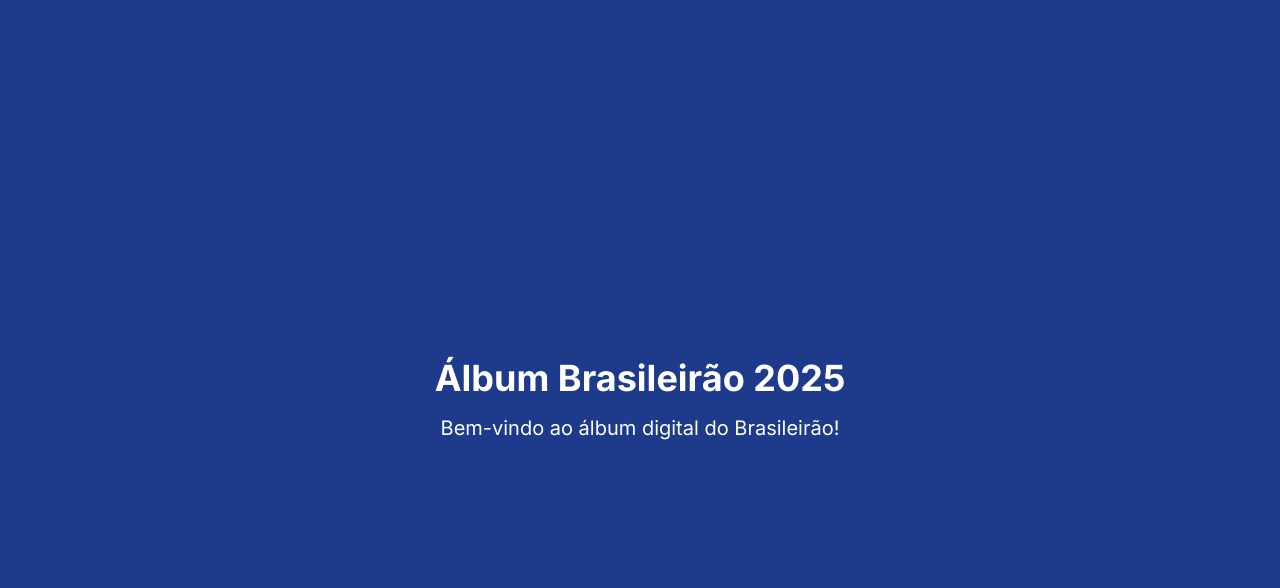
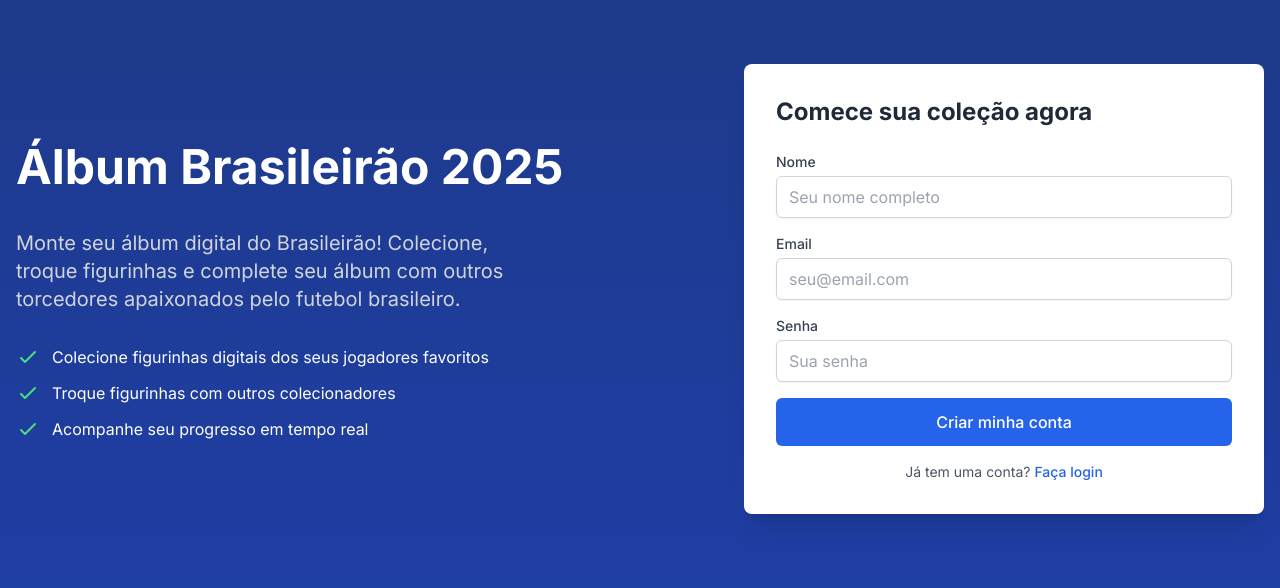
Before and after one commit to gbraghim/album-brasileirao-2025, a Next.js app: page / in a window 1280 px wide. Shown: the top 588 px of the page. Built offline with nearby package versions, Linux system fonts and the light colour scheme.

Commit message:
feat: atualiza landing page com novo design moderno

```diff
--- a/src/app/page.tsx
+++ b/src/app/page.tsx
@@ -1,15 +1,95 @@
+import React from 'react';
 import Link from 'next/link';
+import Image from 'next/image';
 
 export default function Home() {
   return (
-    <div className="min-h-screen flex items-center justify-center bg-blue-900">
-      <div className="text-center text-white">
-        <h1 className="text-4xl font-bold mb-4">
-          Álbum Brasileirão 2025
-        </h1>
-        <p className="text-xl">
-          Bem-vindo ao álbum digital do Brasileirão!
-        </p>
+    <div className="min-h-screen bg-gradient-to-b from-blue-900 to-blue-800">
+      <div className="container mx-auto px-4 py-16 flex flex-col lg:flex-row items-center justify-between">
+        {/* Lado esquerdo - Texto e CTA */}
+        <div className="lg:w-1/2 text-white space-y-8 mb-12 lg:mb-0">
+          <h1 className="text-5xl font-bold leading-tight">
+            Álbum Brasileirão 2025
+          </h1>
+          <p className="text-xl text-gray-300 max-w-lg">
+            Monte seu álbum digital do Brasileirão! Colecione, troque figurinhas e complete seu álbum com outros torcedores apaixonados pelo futebol brasileiro.
+          </p>
+          <div className="space-y-4">
+            <ul className="space-y-3">
+              <li className="flex items-center space-x-3">
+                <svg className="h-6 w-6 text-green-400" fill="none" stroke="currentColor" viewBox="0 0 24 24">
+                  <path strokeLinecap="round" strokeLinejoin="round" strokeWidth="2" d="M5 13l4 4L19 7" />
+                </svg>
+                <span>Colecione figurinhas digitais dos seus jogadores favoritos</span>
+              </li>
+              <li className="flex items-center space-x-3">
+                <svg className="h-6 w-6 text-green-400" fill="none" stroke="currentColor" viewBox="0 0 24 24">
+                  <path strokeLinecap="round" strokeLinejoin="round" strokeWidth="2" d="M5 13l4 4L19 7" />
+                </svg>
+                <span>Troque figurinhas com outros colecionadores</span>
+              </li>
+              <li className="flex items-center space-x-3">
+                <svg className="h-6 w-6 text-green-400" fill="none" stroke="currentColor" viewBox="0 0 24 24">
+                  <path strokeLinecap="round" strokeLinejoin="round" strokeWidth="2" d="M5 13l4 4L19 7" />
+                </svg>
+                <span>Acompanhe seu progresso em tempo real</span>
+              </li>
+            </ul>
+          </div>
+        </div>
+
+        {/* Lado direito - Formulário de registro */}
+        <div className="lg:w-5/12">
+          <div className="bg-white p-8 rounded-lg shadow-xl">
+            <h2 className="text-2xl font-bold text-gray-800 mb-6">
+              Comece sua coleção agora
+            </h2>
+            <form className="space-y-4">
+              <div>
+                <label htmlFor="name" className="block text-sm font-medium text-gray-700">Nome</label>
+                <input
+                  type="text"
+                  id="name"
+                  name="name"
+                  className="mt-1 block w-full px-3 py-2 border border-gray-300 rounded-md shadow-sm focus:outline-none focus:ring-blue-500 focus:border-blue-500"
+                  placeholder="Seu nome completo"
+                />
+              </div>
+              <div>
+                <label htmlFor="email" className="block text-sm font-medium text-gray-700">Email</label>
+                <input
+                  type="email"
+                  id="email"
+                  name="email"
+                  className="mt-1 block w-full px-3 py-2 border border-gray-300 rounded-md shadow-sm focus:outline-none focus:ring-blue-500 focus:border-blue-500"
+                  placeholder="seu@email.com"
+                />
+              </div>
+              <div>
+                <label htmlFor="password" className="block text-sm font-medium text-gray-700">Senha</label>
+                <input
+                  type="password"
+                  id="password"
+                  name="password"
+                  className="mt-1 block w-full px-3 py-2 border border-gray-300 rounded-md shadow-sm focus:outline-none focus:ring-blue-500 focus:border-blue-500"
+                  placeholder="Sua senha"
+                />
+              </div>
+              <button
+                type="submit"
+                className="w-full bg-blue-600 text-white py-3 px-4 rounded-md hover:bg-blue-700 transition duration-200 font-medium"
+              >
+                Criar minha conta
+              </button>
+            </form>
+            <p className="mt-4 text-sm text-gray-600 text-center">
+              Já tem uma conta?{' '}
+              <Link href="/login" className="text-blue-600 hover:text-blue-800 font-medium">
+                Faça login
+              </Link>
+            </p>
+          </div>
+        </div>
       </div>
     </div>
   );
```
